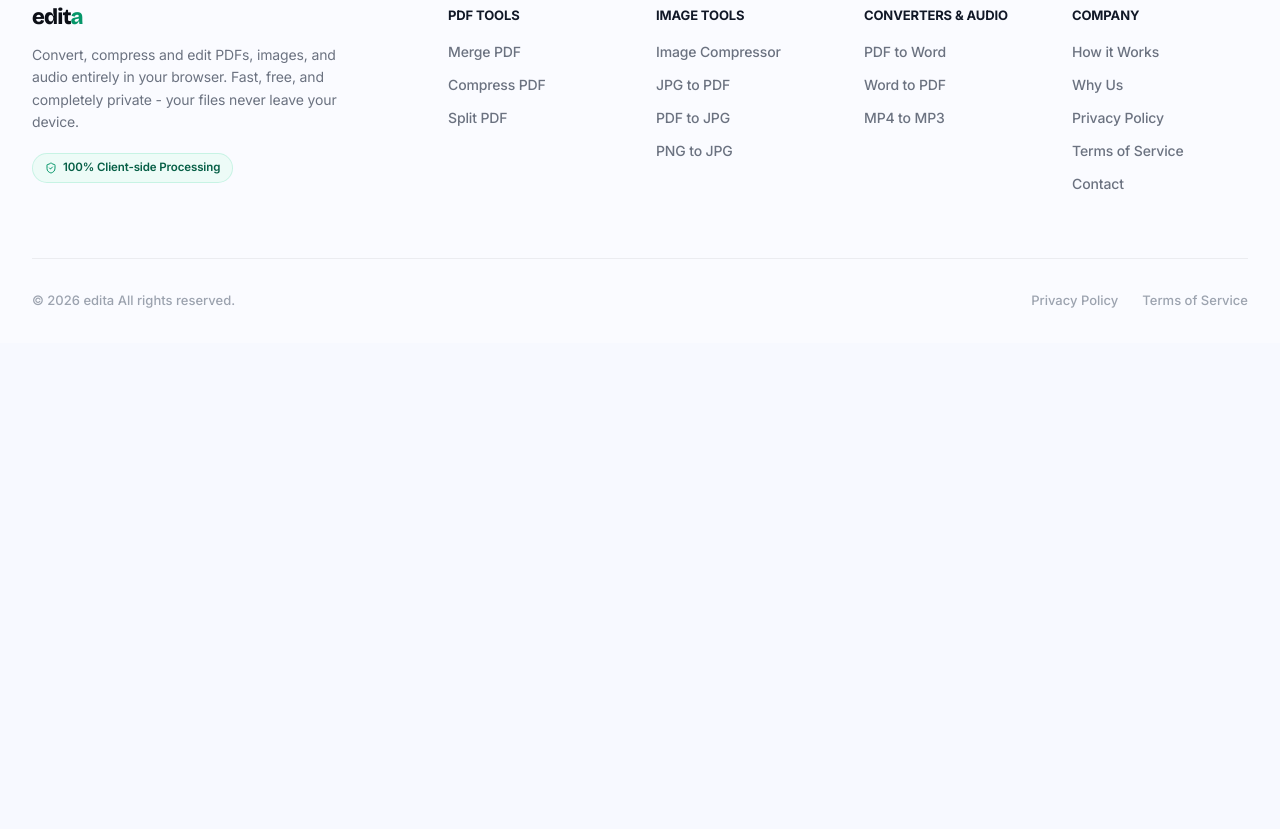
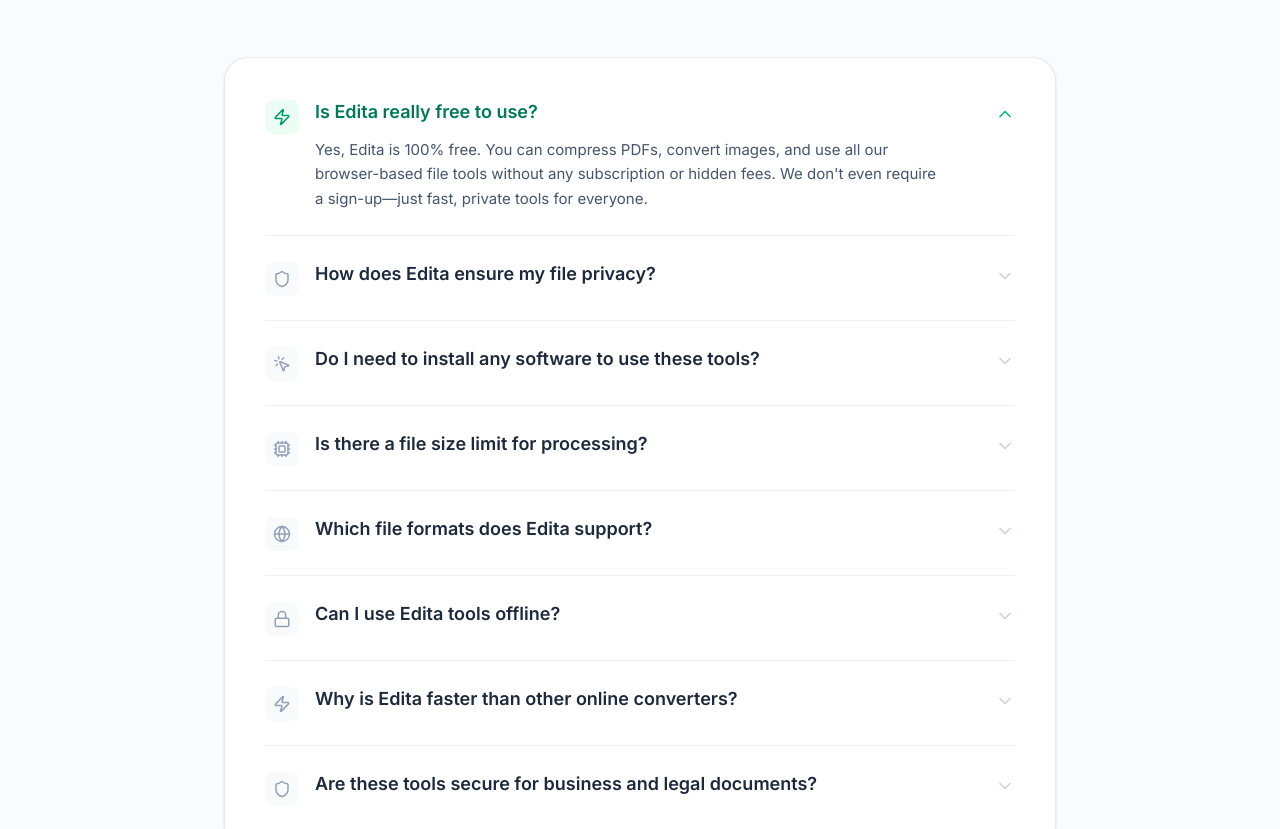
Before and after one commit to siddharth-fr/edita, a Next.js app: page / in a window 1280 px wide. Shown: the part 2880-3709 px from the top of the page. Before the commit the page ends 3223 px from the top, so only its background shows below. Built offline with nearby package versions, Linux system fonts and the light colour scheme.

Commit message:
added faq on home page

```diff
--- a/src/app/HomeClient.tsx
+++ b/src/app/HomeClient.tsx
@@ -7,11 +7,13 @@
   MousePointerClick, Cpu, Download,
 } from 'lucide-react';
 import dynamic from 'next/dynamic';
+import Script from 'next/script';
 
 const ToolsSection = dynamic(() => import('@/components/ui/ToolsSection'), { ssr: false });
 const HeroCardGrid = dynamic(() => import('@/components/ui/HeroCardGrid'), { ssr: false });
 const HeroicHowItWorks = dynamic(() => import('@/components/ui/HeroicHowItWorks'), { ssr: false });
 const WhyUsSection = dynamic(() => import('@/components/ui/WhyUsSection'), { ssr: false });
+const FAQSection = dynamic(() => import('@/components/ui/FAQSection'), { ssr: false });
 
 /* ─────────────────────────────────────────────────────────
   Tool catalogue (used in the tools grid below the fold)
@@ -335,6 +337,81 @@
 
       <HeroicHowItWorks />
       <WhyUsSection />
+      <FAQSection />
+
+      {/* FAQ Structured Data for SEO */}
+      <Script id="faq-schema" type="application/ld+json">
+        {JSON.stringify({
+          "@context": "https://schema.org",
+          "@type": "FAQPage",
+          "mainEntity": [
+            {
+              "@type": "Question",
+              "name": "Is Edita really free to use?",
+              "acceptedAnswer": {
+                "@type": "Answer",
+                "text": "Yes, Edita is 100% free. You can compress PDFs, convert images, and use all our browser-based file tools without any subscription or hidden fees. We don't even require a sign-up—just fast, private tools for everyone."
+              }
+            },
+            {
+              "@type": "Question",
+              "name": "How does Edita ensure my file privacy?",
+              "acceptedAnswer": {
+                "@type": "Answer",
+                "text": "Unlike other online file tools, Edita processes everything locally in your browser using WebAssembly. This means your files are never uploaded to any server. Your sensitive data stays on your device, ensuring 100% privacy and security."
+              }
+            },
+            {
+              "@type": "Question",
+              "name": "Do I need to install any software to use these tools?",
+              "acceptedAnswer": {
+                "@type": "Answer",
+                "text": "No software installation is required. Edita is a suite of web-based tools that run directly in any modern web browser. Simply visit our site and start editing your files instantly."
+              }
+            },
+            {
+              "@type": "Question",
+              "name": "Is there a file size limit for processing?",
+              "acceptedAnswer": {
+                "@type": "Answer",
+                "text": "Since your files are processed locally on your machine, there are no traditional 'upload' limits. The performance depends on your computer's resources, but most common file sizes are handled easily."
+              }
+            },
+            {
+              "@type": "Question",
+              "name": "Which file formats does Edita support?",
+              "acceptedAnswer": {
+                "@type": "Answer",
+                "text": "We currently support a wide range of popular formats including PDF, JPG, PNG, WebP, MP4, MP3, and Word (.docx)."
+              }
+            },
+            {
+              "@type": "Question",
+              "name": "Can I use Edita tools offline?",
+              "acceptedAnswer": {
+                "@type": "Answer",
+                "text": "Yes! Once the website and tools are loaded, many of our utilities can work without an active internet connection because the processing logic remains on your device."
+              }
+            },
+            {
+              "@type": "Question",
+              "name": "Why is Edita faster than other online converters?",
+              "acceptedAnswer": {
+                "@type": "Answer",
+                "text": "Edita is faster because it eliminates the time-consuming steps of uploading your files to a cloud server and downloading the results. Computation happens immediately in your browser."
+              }
+            },
+            {
+              "@type": "Question",
+              "name": "Are these tools secure for business and legal documents?",
+              "acceptedAnswer": {
+                "@type": "Answer",
+                "text": "Absolutely. Because Edita follows a strict 'no-upload' policy, your private business contracts and legal documents never leave your local environment."
+              }
+            }
+          ]
+        })}
+      </Script>
     </main>
   );
 }
--- /dev/null
+++ b/src/components/ui/FAQSection.tsx
@@ -0,0 +1,122 @@
+'use client';
+
+import React, { useState } from 'react';
+import { ChevronDown, HelpCircle, Shield, Zap, Globe, Lock, Cpu, MousePointerClick } from 'lucide-react';
+
+interface FAQItemProps {
+  question: string;
+  answer: string;
+  isOpen: boolean;
+  onClick: () => void;
+  icon: React.ReactNode;
+}
+
+const FAQItem = ({ question, answer, isOpen, onClick, icon }: FAQItemProps) => {
+  return (
+    <div className="border-b border-slate-200/60 last:border-0 overflow-hidden">
+      <button
+        onClick={onClick}
+        className="w-full py-6 flex items-start gap-4 text-left transition-all duration-200 group"
+        aria-expanded={isOpen}
+      >
+        <div className={`mt-0.5 p-2 rounded-lg transition-colors duration-200 ${isOpen ? 'bg-emerald-50 text-emerald-600' : 'bg-slate-50 text-slate-400 group-hover:text-slate-600'}`}>
+          {icon}
+        </div>
+        <div className="flex-1 pr-8">
+          <h3 className={`text-lg font-semibold transition-colors duration-200 ${isOpen ? 'text-emerald-700' : 'text-slate-800'}`}>
+            {question}
+          </h3>
+          <div
+            className={`grid transition-all duration-300 ease-in-out ${isOpen ? 'grid-rows-[1fr] opacity-100 mt-3' : 'grid-rows-[0fr] opacity-0'}`}
+          >
+            <div className="overflow-hidden">
+              <p className="text-slate-600 leading-relaxed text-[15px]">
+                {answer}
+              </p>
+            </div>
+          </div>
+        </div>
+        <div className={`mt-1.5 transition-transform duration-300 ${isOpen ? 'rotate-180 text-emerald-500' : 'text-slate-300'}`}>
+          <ChevronDown size={20} />
+        </div>
+      </button>
+    </div>
+  );
+};
+
+export default function FAQSection() {
+  const [openIndex, setOpenIndex] = useState<number | null>(0);
+
+  const faqs = [
+    {
+      question: "Is Edita really free to use?",
+      answer: "Yes, Edita is 100% free. You can compress PDFs, convert images, and use all our browser-based file tools without any subscription or hidden fees. We don't even require a sign-up—just fast, private tools for everyone.",
+      icon: <Zap size={18} />
+    },
+    {
+      question: "How does Edita ensure my file privacy?",
+      answer: "Unlike other online file tools, Edita processes everything locally in your browser using WebAssembly. This means your files are never uploaded to any server. Your sensitive data stays on your device, ensuring 100% privacy and security for all your documents.",
+      icon: <Shield size={18} />
+    },
+    {
+      question: "Do I need to install any software to use these tools?",
+      answer: "No software installation is required. Edita is a suite of web-based tools that run directly in any modern web browser. Simply visit our site and start editing your files instantly, no matter your operating system.",
+      icon: <MousePointerClick size={18} />
+    },
+    {
+      question: "Is there a file size limit for processing?",
+      answer: "Since your files are processed locally on your machine, there are no traditional 'upload' limits. The performance depends on your computer's resources, but most common file sizes for PDFs and images (even large ones) are handled easily and quickly by our local engine.",
+      icon: <Cpu size={18} />
+    },
+    {
+      question: "Which file formats does Edita support?",
+      answer: "We currently support a wide range of popular formats including PDF, JPG, PNG, WebP, MP4, MP3, and Word (.docx). We are constantly adding new secure file tools and conversion options to our collection.",
+      icon: <Globe size={18} />
+    },
+    {
+      question: "Can I use Edita tools offline?",
+      answer: "Yes! Once the website and tools are loaded, many of our utilities can work without an active internet connection because the processing logic is executed entirely on your device. This is one of the many benefits of private, local file tools.",
+      icon: <Lock size={18} />
+    },
+    {
+      question: "Why is Edita faster than other online converters?",
+      answer: "Edita is faster because it eliminates the time-consuming steps of uploading your files to a cloud server and downloading the results. The computation happens immediately in your browser, saving you bandwidth and frustration.",
+      icon: <Zap size={18} />
+    },
+    {
+      question: "Are these tools secure for business and legal documents?",
+      answer: "Absolutely. Because Edita follows a strict 'no-upload' policy, your private business contracts and legal documents never leave your local environment. This makes it the most secure choice for professionals who handle sensitive information.",
+      icon: <Shield size={18} />
+    }
+  ];
+
+  return (
+    <section className="w-full max-w-4xl px-4 sm:px-8 py-24 mb-12">
+      <div className="text-center mb-16">
+        <h2 className="text-3xl sm:text-4xl font-extrabold text-[#0C0F17] tracking-tight mb-4">
+          Frequently Asked Questions
+        </h2>
+        <p className="text-lg text-slate-500 max-w-2xl mx-auto">
+          Everything you need to know about our private, browser-based file tools.
+        </p>
+      </div>
+
+      <div className="bg-white rounded-3xl border border-slate-200/80 shadow-sm px-6 sm:px-10 py-4">
+        {faqs.map((faq, index) => (
+          <FAQItem
+            key={index}
+            question={faq.question}
+            answer={faq.answer}
+            icon={faq.icon}
+            isOpen={openIndex === index}
+            onClick={() => setOpenIndex(openIndex === index ? null : index)}
+          />
+        ))}
+      </div>
+
+      <div className="mt-12 text-center text-sm text-slate-400">
+        <p>Still have questions? Contact us or check our <a href="/how-it-works" className="text-emerald-600 font-medium hover:underline">How it Works</a> page.</p>
+      </div>
+    </section>
+  );
+}
```
